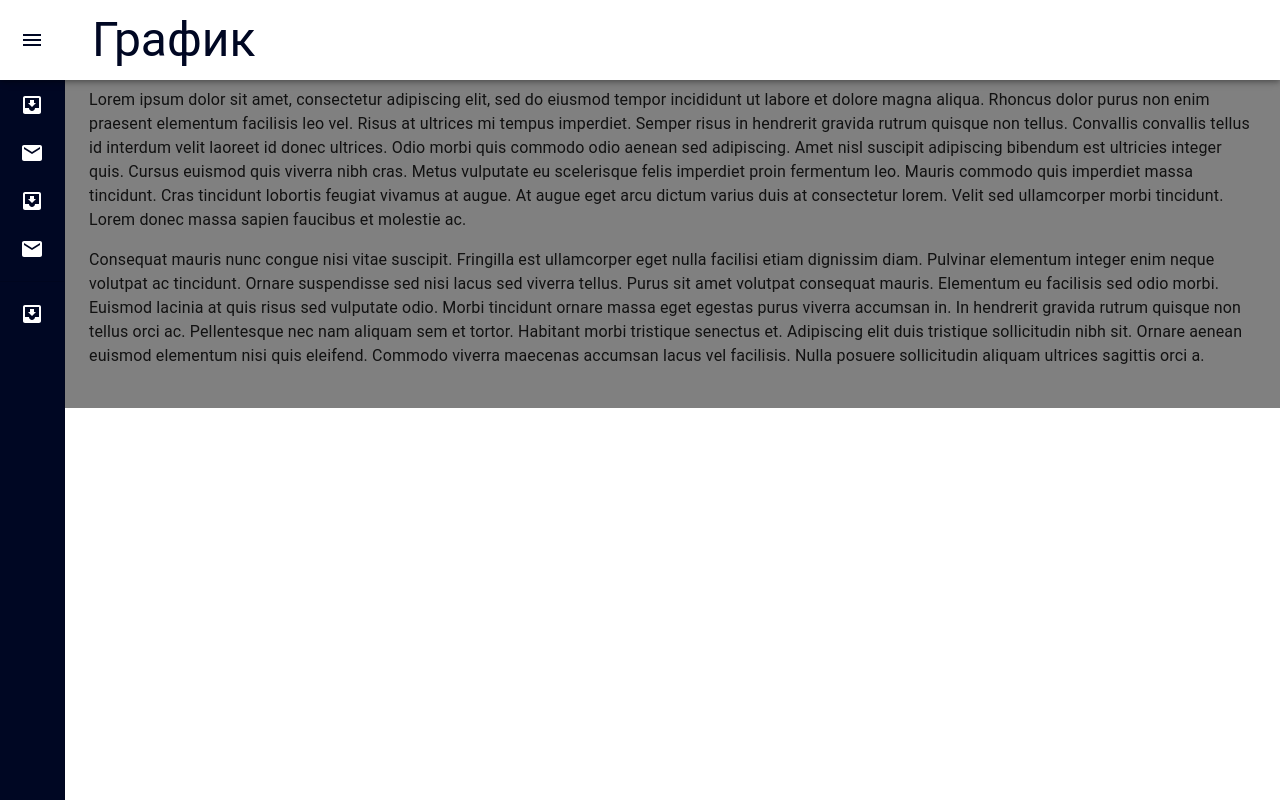
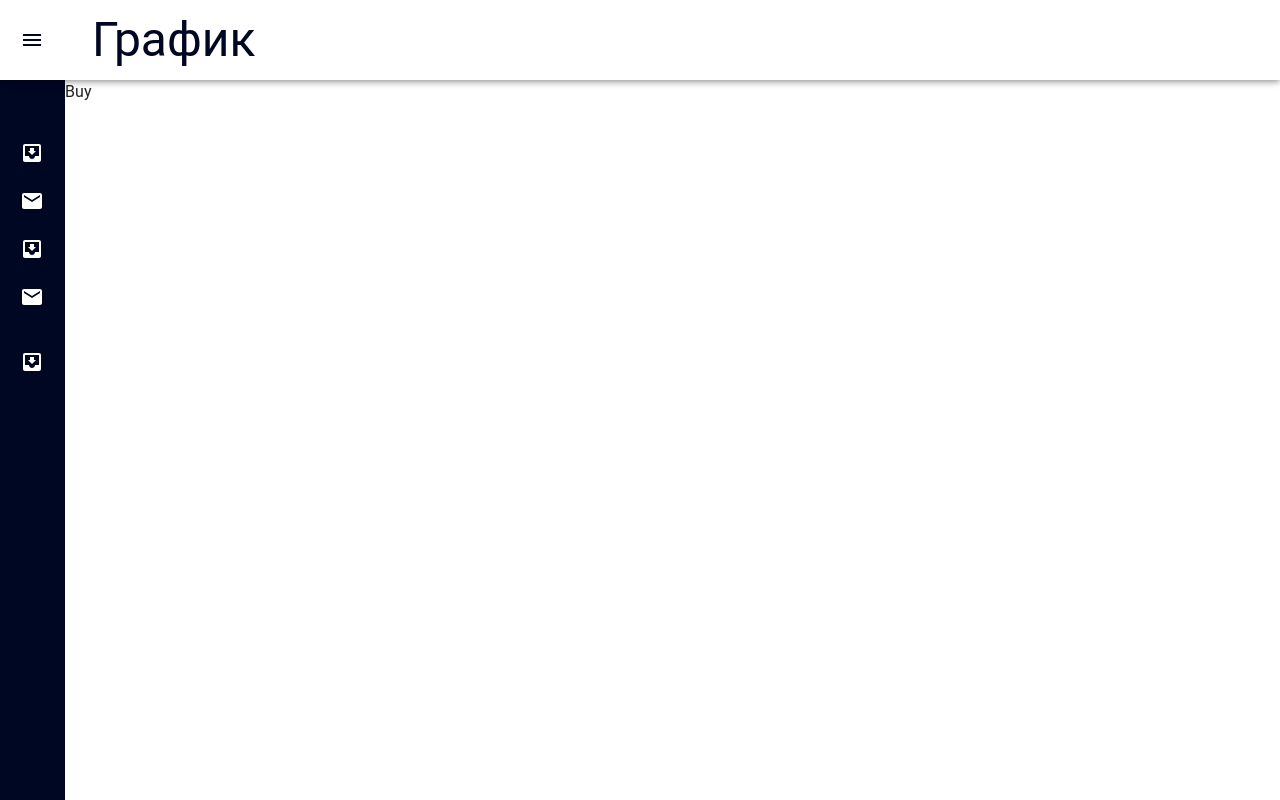
Before and after one commit to RuTa31/Admin_dash, a React (Create React App) app: page / in a window 1280 px wide. Built offline with nearby package versions, Linux system fonts and the light colour scheme.

Commit message:
all page

```diff
--- a/src/App.js
+++ b/src/App.js
@@ -1,12 +1,7 @@
-import { Box } from '@mui/material';
 import Home from './page/Home';
 
 function App() {
-  return (
-    <Box>
-      <Home />
-    </Box>
-  );
+  return <Home />;
 }
 
 export default App;
--- a/src/index.js
+++ b/src/index.js
@@ -3,11 +3,14 @@ import ReactDOM from 'react-dom/client';
 import './index.css';
 import App from './App';
 import reportWebVitals from './reportWebVitals';
+import { BrowserRouter } from 'react-router-dom';
 
 const root = ReactDOM.createRoot(document.getElementById('root'));
 root.render(
   <React.StrictMode>
-    <App />
+    <BrowserRouter>
+      <App/>
+    </BrowserRouter>
   </React.StrictMode>
 );
 
--- /dev/null
+++ b/src/page/Buy.jsx
@@ -0,0 +1,6 @@
+const Buy = () => {
+    return(
+        <>Buy</>
+    )
+}
+export default Buy;
--- a/src/page/Chart.jsx
+++ b/src/page/Chart.jsx
@@ -1,7 +1,7 @@
 const Chart = () => {
     return(
         <>
-            sfsfs
+            chart
         </>
     )
 }
--- a/src/page/Home.jsx
+++ b/src/page/Home.jsx
@@ -20,8 +20,15 @@ import InboxIcon from '@mui/icons-material/MoveToInbox';
 import MailIcon from '@mui/icons-material/Mail';
 import Logo from '../image/Logo.png'
 import { height } from '@mui/system';
+import {BrowserRouter as Router, Link, Route, Routes} from 'react-router-dom';
+import Buy from './Buy';
+import Chart from './Chart';
+import Settings from './Settings';
+import Menu from './Menu';
 
 const drawerWidth = 240;
+const side_bar_list = ['Захиалга', 'График', 'Тохиргоо', 'Меню'];
+const side_ID = ['/', 'chart', 'settings', 'menu'];
 
 const openedMixin = (theme) => ({
   width: drawerWidth,
@@ -128,8 +135,7 @@ const Home = () => {
         backgroundColor: "#000723"
       },}}
       >
-        <DrawerHeader>
-            {/* <img src={Logo}></img> */}
+        <DrawerHeader sx={{margin: 3}}>
           <IconButton onClick={handleDrawerClose}>
           <img src={Logo}></img>
             {theme.direction === 'rtl' ? <ChevronLeftIcon /> : <ChevronRightIcon />}
@@ -137,8 +143,9 @@ const Home = () => {
         </DrawerHeader>
         <Divider />
         <List>
-          {['Захиалга', 'График', 'Тохиргоо', 'Меню'].map((text, index) => (
-            <ListItem key={text} disablePadding sx={{ display: 'block' }}>
+          {side_bar_list.map((text, index) => (
+            <Link key={text} to={side_ID[index]}>
+                <ListItem disablePadding sx={{ display: 'block' }}>
                     <ListItemButton
                         sx={{
                         minHeight: 48,
@@ -158,6 +165,7 @@ const Home = () => {
                         <ListItemText primary={text} sx={{ opacity: open ? 1 : 0 }} />
                     </ListItemButton>
                 </ListItem>
+            </Link>
           ))}
         </List>
         <Divider />
@@ -186,35 +194,13 @@ const Home = () => {
           ))}
         </List>
       </Drawer>
-      <Box component="main" sx={{ flexGrow: 1, p: 3, backgroundColor: "gray" }}>
-        <DrawerHeader />
-        <Typography paragraph>
-          Lorem ipsum dolor sit amet, consectetur adipiscing elit, sed do eiusmod
-          tempor incididunt ut labore et dolore magna aliqua. Rhoncus dolor purus non
-          enim praesent elementum facilisis leo vel. Risus at ultrices mi tempus
-          imperdiet. Semper risus in hendrerit gravida rutrum quisque non tellus.
-          Convallis convallis tellus id interdum velit laoreet id donec ultrices.
-          Odio morbi quis commodo odio aenean sed adipiscing. Amet nisl suscipit
-          adipiscing bibendum est ultricies integer quis. Cursus euismod quis viverra
-          nibh cras. Metus vulputate eu scelerisque felis imperdiet proin fermentum
-          leo. Mauris commodo quis imperdiet massa tincidunt. Cras tincidunt lobortis
-          feugiat vivamus at augue. At augue eget arcu dictum varius duis at
-          consectetur lorem. Velit sed ullamcorper morbi tincidunt. Lorem donec massa
-          sapien faucibus et molestie ac.
-        </Typography>
-        <Typography paragraph>
-          Consequat mauris nunc congue nisi vitae suscipit. Fringilla est ullamcorper
-          eget nulla facilisi etiam dignissim diam. Pulvinar elementum integer enim
-          neque volutpat ac tincidunt. Ornare suspendisse sed nisi lacus sed viverra
-          tellus. Purus sit amet volutpat consequat mauris. Elementum eu facilisis
-          sed odio morbi. Euismod lacinia at quis risus sed vulputate odio. Morbi
-          tincidunt ornare massa eget egestas purus viverra accumsan in. In hendrerit
-          gravida rutrum quisque non tellus orci ac. Pellentesque nec nam aliquam sem
-          et tortor. Habitant morbi tristique senectus et. Adipiscing elit duis
-          tristique sollicitudin nibh sit. Ornare aenean euismod elementum nisi quis
-          eleifend. Commodo viverra maecenas accumsan lacus vel facilisis. Nulla
-          posuere sollicitudin aliquam ultrices sagittis orci a.
-        </Typography>
+        <Box sx={{marginTop: 10}}>
+          <Routes>
+            <Route path="/" element={<Buy />}/>
+            <Route path="/Chart" element={<Chart />}/>
+            <Route path="/settings" element={<Settings />}/>
+            <Route path='/Menu' element={<Menu />}/>
+        </Routes>
         </Box>
     </Box>
   );
--- /dev/null
+++ b/src/page/Menu.jsx
@@ -0,0 +1,13 @@
+import { Box } from "@mui/system";
+
+// const card = {
+// return()
+// }
+const Menu = () => {
+    return(
+        <Box>
+dfgsdfsf
+        </Box>
+    )
+}
+export default Menu;
--- /dev/null
+++ b/src/page/Settings.jsx
@@ -0,0 +1,8 @@
+const Settings = () => {
+    return(
+        <>
+        settings
+        </>
+    )
+}
+export default Settings;
```
Lines whose indentation alone changed are shown as unchanged.
